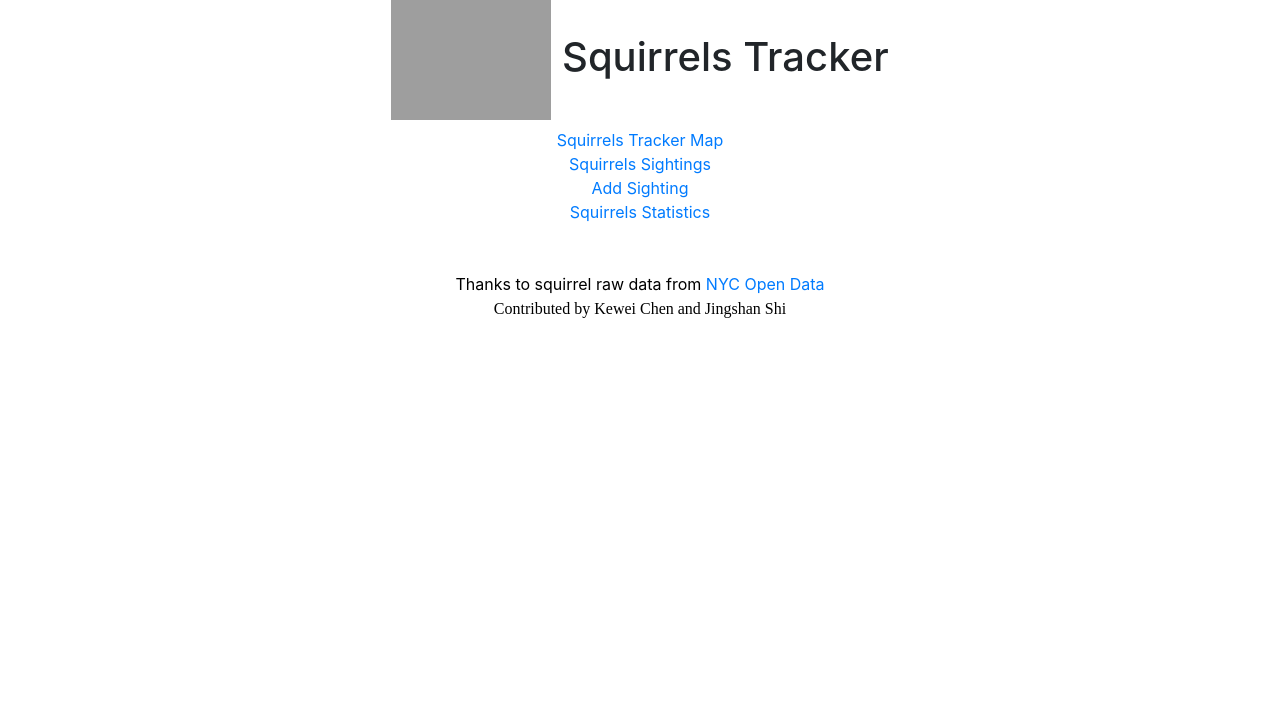
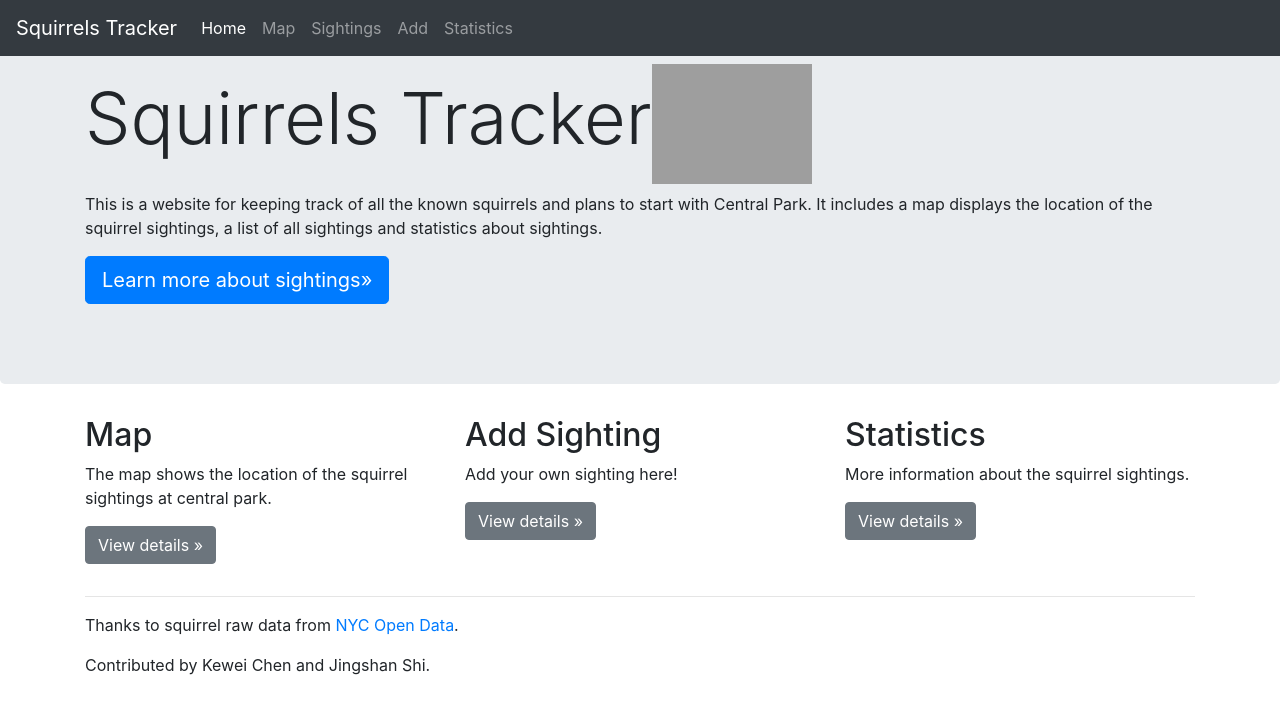
Before and after one commit to Kewei642/Squirrel_Tracker, a Django app: page / in a window 1280 px wide. Shown: the top 714 px of the page. Run offline with Django 3.2, Linux system fonts and the light colour scheme; some libraries are stand-ins or nearby versions; grey boxes are pictures that could not be loaded.

Commit message:
modify template

```diff
--- a/map/models.py
+++ b/map/models.py
@@ -41,11 +41,11 @@ class Squirrel(models.Model):
     )
 
     ADULT = 'Adult'
-    JUVENILEE = 'Juvenilee'
+    JUVENILE = 'Juvenile'
 
     AGE_CHOICES = (
         (ADULT, 'Adult'),
-        (JUVENILEE, 'Juvenilee'),
+        (JUVENILE, 'Juvenile'),
     )
 
     age = models.CharField(
--- /dev/null
+++ b/sightings/static/sightings/jumbotron.css
@@ -0,0 +1,4 @@
+/* Move down content because we have a fixed navbar that is 3.5rem tall */
+body {
+  padding-top: 3.5rem;
+}
--- a/sightings/templates/squirrel/index.html
+++ b/sightings/templates/squirrel/index.html
@@ -1,58 +1,96 @@
+
 <!doctype html>
 <html lang="en">
 
 <head>
-  <!-- Required meta tags -->
-  <meta charset="utf-8">
-  <meta name="viewport" content="width=device-width, initial-scale=1, shrink-to-fit=no">
-
   <!-- Bootstrap CSS -->
   <link rel="stylesheet" href="https://maxcdn.bootstrapcdn.com/bootstrap/4.0.0/css/bootstrap.min.css"
     integrity="sha384-Gn5384xqQ1aoWXA+058RXPxPg6fy4IWvTNh0E263XmFcJlSAwiGgFAW/dAiS6JXm" crossorigin="anonymous">
 
+  <!-- Custom CSS -->
+  {% load static %}
+  <link rel="stylesheet"  href="{% static 'sightings/carousel.css' %}">
   <title>Squirrels Tracker</title>
 </head>
 
 <body>
-  <h1 class="text-center">
-    <img
-      src="https://pngriver.com/wp-content/uploads/2017/12/download-Squirrel-PNG-transparent-images-transparent-backgrounds-PNGRIVER-COM-squirrel_PNG15794.png"
-      alt="Squirrels Logo" class="logo" width="160" height="120" />
-    Squirrels Tracker</h1>
-
-  <!-- Optional JavaScript -->
-  <!-- jQuery first, then Popper.js, then Bootstrap JS -->
-  <script src="https://code.jquery.com/jquery-3.2.1.slim.min.js"
-    integrity="sha384-KJ3o2DKtIkvYIK3UENzmM7KCkRr/rE9/Qpg6aAZGJwFDMVNA/GpGFF93hXpG5KkN"
-    crossorigin="anonymous"></script>
-  <script src="https://cdnjs.cloudflare.com/ajax/libs/popper.js/1.12.9/umd/popper.min.js"
-    integrity="sha384-ApNbgh9B+Y1QKtv3Rn7W3mgPxhU9K/ScQsAP7hUibX39j7fakFPskvXusvfa0b4Q"
-    crossorigin="anonymous"></script>
-  <script src="https://maxcdn.bootstrapcdn.com/bootstrap/4.0.0/js/bootstrap.min.js"
-    integrity="sha384-JZR6Spejh4U02d8jOt6vLEHfe/JQGiRRSQQxSfFWpi1MquVdAyjUar5+76PVCmYl"
-    crossorigin="anonymous"></script>
-  <div class="text-center">
-
-    <a href="/map/">Squirrels Tracker Map</a> <br>
-    <a href="/sightings/">Squirrels Sightings</a> <br>
-    <a href="/sightings/add">Add Sighting</a> <br>
-    <a href="/sightings/stats">Squirrels Statistics</a> <br>
-  </div>
-
-  <br>
-  <br>
-
-  <div class="text-center">
-
-    <font color="Black">Thanks to squirrel raw data from </font>
-    <a href="https://data.cityofnewyork.us/Environment/2018-Central-Park-Squirrel-Census-Squirrel-Data/vfnx-vebw"
-      target="_blank">NYC Open Data
-    </a>
-    <br>
-    <font face="Times New Roman" size="3" color="Black">Contributed by Kewei Chen and Jingshan Shi</font>
-  </div>
 
 
+    <nav class="navbar navbar-expand-md navbar-dark fixed-top bg-dark">
+        <a class="navbar-brand" href="#">Squirrels Tracker</a>
+        <button class="navbar-toggler" type="button" data-toggle="collapse" data-target="#navbarsExampleDefault" aria-controls="navbarsExampleDefault" aria-expanded="false" aria-label="Toggle navigation">
+          <span class="navbar-toggler-icon"></span>
+        </button>
+
+        <div class="collapse navbar-collapse" id="navbarsExampleDefault">
+          <ul class="navbar-nav mr-auto">
+            <li class="nav-item active">
+              <a class="nav-link" href="">Home <span class="sr-only">(current)</span></a>
+            </li>
+            <li class="nav-item">
+              <a class="nav-link" href="/map/">Map</a>
+            </li>
+            <li class="nav-item">
+                <a class="nav-link" href="/sightings/">Sightings</a>
+            </li>
+            <li class="nav-item">
+                <a class="nav-link" href="/sightings/add">Add</a>
+            </li>
+            <li class="nav-item">
+                <a class="nav-link" href="/sightings/stats">Statistics</a>
+            </li>
+
+          </ul>
+        </div>
+      </nav>
+
+      <main role="main">
+
+        <!-- Main jumbotron for a primary marketing message or call to action -->
+        <div class="jumbotron">
+          <div class="container">
+            <h1 class="display-3">Squirrels Tracker<img
+              src="https://pngriver.com/wp-content/uploads/2017/12/download-Squirrel-PNG-transparent-images-transparent-backgrounds-PNGRIVER-COM-squirrel_PNG15794.png"
+              alt="Squirrels Logo" class="logo" width="160" height="120" /></h1>
+            <p>This is a website for keeping track of all the known squirrels and plans to start with Central Park.
+              It includes a map displays the location of the squirrel sightings, a list of all sightings and statistics about sightings.</p>
+            <p><a class="btn btn-primary btn-lg" href="/sightings/" role="button">Learn more about sightings&raquo;</a></p>
+          </div>
+        </div>
+
+        <div class="container">
+          <!-- Example row of columns -->
+          <div class="row">
+            <div class="col-md-4">
+              <h2>Map</h2>
+              <p>The map shows the location of the squirrel sightings at central park.</p>
+              <p><a class="btn btn-secondary" href="/map/" role="button">View details &raquo;</a></p>
+            </div>
+            <div class="col-md-4">
+              <h2>Add Sighting</h2>
+              <p>Add your own sighting here!</p>
+              <p><a class="btn btn-secondary" href="/sightings/add" role="button">View details &raquo;</a></p>
+            </div>
+            <div class="col-md-4">
+              <h2>Statistics</h2>
+              <p>More information about the squirrel sightings.</p>
+              <p><a class="btn btn-secondary" href="/sightings/stats" role="button">View details &raquo;</a></p>
+            </div>
+          </div>
+
+          <hr>
+
+        </div> <!-- /container -->
+
+      </main>
+
+      <footer class="container">
+        <p> Thanks to squirrel raw data from  <a href="https://data.cityofnewyork.us/Environment/2018-Central-Park-Squirrel-Census-Squirrel-Data/vfnx-vebw"
+          target="_blank">NYC Open Data</a>.</p>
+          <p>
+              Contributed by Kewei Chen and Jingshan Shi.
+          </p>
+      </footer>
 
 
 </body>
--- a/squirrel/settings.py
+++ b/squirrel/settings.py
@@ -121,3 +121,8 @@ USE_TZ = True
 
 STATIC_URL = '/static/'
 STATIC_ROOT = 'collected-static'
+
+STATICFILES_DIRS = [
+    os.path.join(BASE_DIR, "static"),
+    '/sightings/static/sightings/',
+]
```
Also changed, not shown: map/management/commands/import_squirrel_data.py (+21 -3 lines), db.sqlite3, map/migrations/0001_initial.py.
